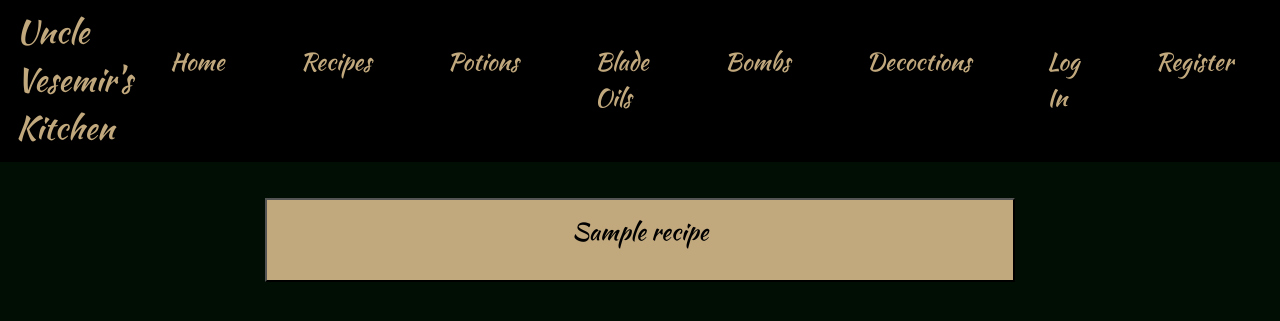
After one commit to Ash066/uncle-vesemirs-kitchen, a Flask app: page /get_recipes in a window 1280 px wide. The commit adds this page. Shown: the top 321 px of the page. Run offline with Flask 2, Linux system fonts and the light colour scheme; a database or web service that is not in the repository returns one stand-in record (values such as "Sample title"); some libraries are stand-ins or nearby versions.

Commit message:
Reformatted html pages created for recipes,potions,blade oils, bombs and decotations

```diff
--- a/static/css/style.css
+++ b/static/css/style.css
@@ -7,6 +7,7 @@
     font-family: 'Kaushan Script', cursive, sans-serif;
     font-size: x-large;
 }
+
 
 /* Navbar styling */
 
@@ -44,3 +45,32 @@
 .navbar-toggler{
     color: inherit;
 }
+
+/* Information Card Styling */
+
+.collapsible {
+  background-color: #C1A87D;
+  color: black;
+  padding: 18px;
+  outline: none;
+  font-size: xx-large;
+}
+
+.content {
+    display: none;
+    overflow: hidden;
+    background-color: #C1A87D;
+	text-align: center;
+    font-family: 'Kaushan Script', cursive, sans-serif;
+    margin-left: 20%;
+	margin-right: 20%;
+	width: 60%;
+	padding-bottom: 18px;
+}
+
+#button-position {
+	margin-left: 20%;
+	margin-right: 20%;
+	width: 60%;
+	padding-bottom: 25px;
+}
--- a/static/js/script.js
+++ b/static/js/script.js
@@ -1,4 +1,15 @@
-$(document).ready(function () {
-    $(".collapsible").collapsible();
-    $(".tooltipped").tooltip();
-    });
+/* Collapse javascript imported from W3Schools, link cited in readme file */
+var coll = document.getElementsByClassName("collapsible");
+var i;
+
+for (i = 0; i < coll.length; i++) {
+  coll[i].addEventListener("click", function() {
+    this.classList.toggle("active");
+    var content = this.nextElementSibling;
+    if (content.style.display === "block") {
+      content.style.display = "none";
+    } else {
+      content.style.display = "block";
+    }
+  });
+}
--- a/templates/base.html
+++ b/templates/base.html
@@ -10,6 +10,7 @@
 		<title>Uncle Vesemir's Kitchen</title>
 	</head>
 	<body>
+
 		<!-- Top navigation bar with links and band logo -->
         <nav class="navbar headstyle navbar-expand-lg">
         <a class="nav-name" href="{{ url_for('get_landing') }}">Uncle Vesemir's Kitchen</a>
@@ -55,9 +56,15 @@
         </div>
         </nav>
 
+        <section class="sides">
+        {% block content %}
+        {% endblock %}
+        </section>
+
 		<!-- Javascript import for bootstrap elements -->
 	    <script src="https://ajax.googleapis.com/ajax/libs/jquery/3.2.1/jquery.min.js"></script>
 		<script src="https://cdnjs.cloudflare.com/ajax/libs/popper.js/1.12.6/umd/popper.min.js"></script>
 		<script src="https://maxcdn.bootstrapcdn.com/bootstrap/4.0.0/js/bootstrap.min.js"></script>
+        <script src="{{ url_for('static', filename='js/script.js') }}"></script>
     </body>
 </html>
--- /dev/null
+++ b/templates/recipes.html
@@ -0,0 +1,20 @@
+{% extends "base.html" %}
+{% block content %}
+
+<br>
+{% for recipe in recipes %}
+    <div class="container-fluid">
+        <button type="button" class="collapsible" id="button-position"><h4>{{ recipe.name }}</h4></button>
+        <div class="content">
+            <p>Time: {{ recipe.time }} hr/hrs</p>
+            <p>Serving: {{ recipe.serving }} portions</p>
+            <p>Difficulty: {{ recipe.difficulty }}</p>
+            <p>Ingredients: <br> {{ (recipe.ingredients)  }}</p>
+            <p>Instructions: <br>{{ (recipe.instructions) }}</p>
+            <p>Created by: {{ recipe.created_by }}</p>
+        </div>
+    </div>
+<br>
+{% endfor %}
+
+{% endblock %}
```
Also changed, not shown: templates/blade_oils.html (added, +17 -0 lines), templates/bombs.html (added, +17 -0 lines), templates/decoctions.html (added, +17 -0 lines), templates/potions.html (added, +17 -0 lines), README.md. Lines whose indentation alone changed are shown as unchanged.
